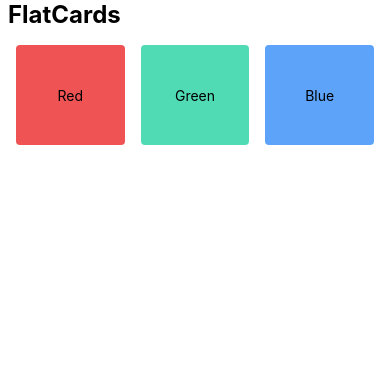
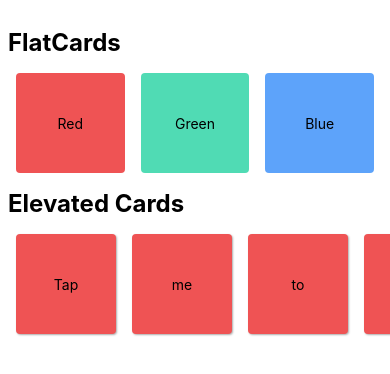
Before and after one commit to muhcoderr/AwesomeProject, a React Native app: screen / in a window 390 px wide. Shown: the top 374 px of the page. Built offline with nearby package versions, Linux system fonts and the light colour scheme.

Commit message:
Added - Elevated Cards

```diff
--- a/App.js
+++ b/App.js
@@ -1,12 +1,14 @@
 import { StatusBar } from "expo-status-bar";
 import { SafeAreaView, ScrollView, StyleSheet, Text, View } from "react-native";
 import FlatCards from "./components/FlatCards";
+import ElevatedCards from "./components/ElevatedCards";
 
 export default function App() {
   return (
     <SafeAreaView>
       <ScrollView>
         <FlatCards />
+        <ElevatedCards/>
       </ScrollView>
     </SafeAreaView>
   );
--- /dev/null
+++ b/components/ElevatedCards.tsx
@@ -0,0 +1,58 @@
+import { ScrollView, StyleSheet, Text, View } from "react-native";
+import React from "react";
+
+export default function ElevatedCards() {
+  return (
+    <View>
+      <Text style={styles.headingText}>Elevated Cards</Text>
+      <ScrollView horizontal={true} style={styles.container}>
+        <View style={[styles.card, styles.cardElevated]}>
+          <Text> Tap </Text>
+        </View>
+        <View style={[styles.card, styles.cardElevated]}>
+          <Text> me </Text>
+        </View>
+        <View style={[styles.card, styles.cardElevated]}>
+          <Text> to </Text>
+        </View>
+        <View style={[styles.card, styles.cardElevated]}>
+          <Text> scroll </Text>
+        </View>
+        <View style={[styles.card, styles.cardElevated]}>
+          <Text> 😂 </Text>
+        </View>
+      </ScrollView>
+    </View>
+  );
+}
+
+const styles = StyleSheet.create({
+  headingText: {
+    fontSize: 24,
+    fontWeight: "bold",
+    paddingHorizontal: 8,
+  },
+  container: {
+    padding: 8,
+  },
+  card: {
+    flex: 1,
+    alignItems: "center",
+    justifyContent: "center",
+    width: 100,
+    height: 100,
+    borderRadius: 4,
+    margin: 8,
+  },
+  cardElevated: {
+    backgroundColor: "#EF5354",
+    elevation: 4,
+    shadowOffset: {
+      width: 1,
+      height: 1,
+    },
+    shadowColor: "#333",
+    shadowOpacity: 0.4,
+    shadowRadius: 2
+  },
+});
--- a/components/FlatCards.tsx
+++ b/components/FlatCards.tsx
@@ -27,6 +27,7 @@ const styles = StyleSheet.create({
     fontSize: 24,
     fontWeight: "bold",
     paddingHorizontal: 8,
+    marginTop: 28
   },
   container: {
    flex: 1,
```
